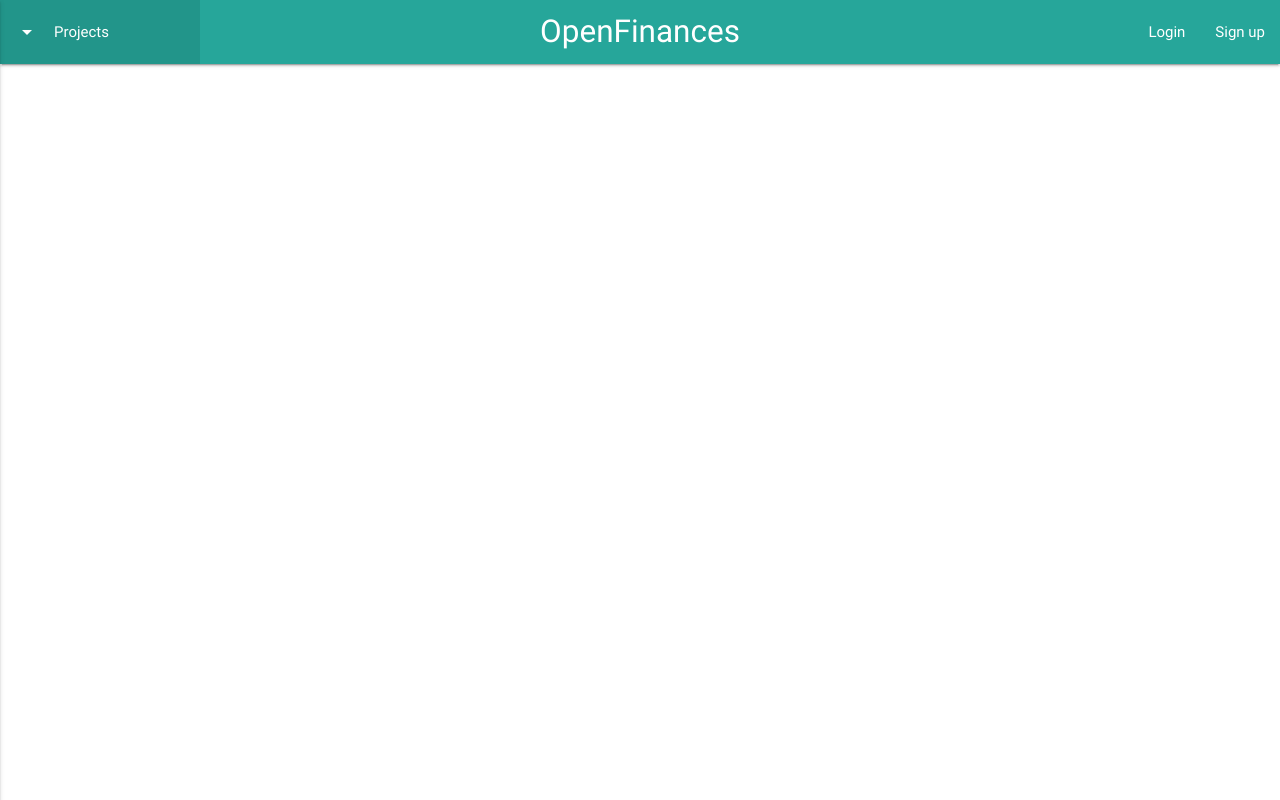
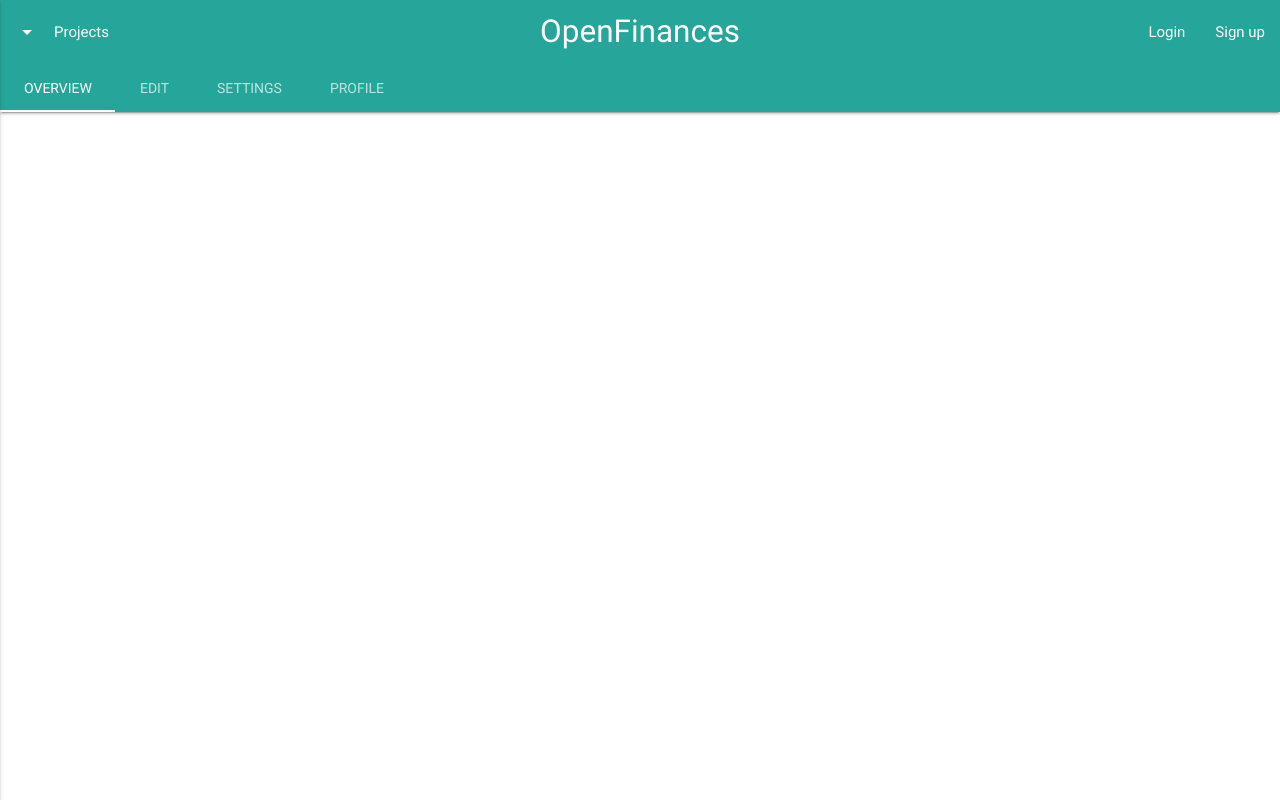
Before and after one commit to Qo2770/OpenFinances, a Vue app in the folder client/: page / in a window 1280 px wide. Built offline with nearby package versions, Linux system fonts and the light colour scheme.

Commit message:
feat: Finish navigation layout of first page
Finish navigation concept for most pages
Finish navigation on dashboard

```diff
--- a/client/src/components/HelperTab.vue
+++ b/client/src/components/HelperTab.vue
@@ -1,19 +1,10 @@
 <template>
   <div id="helpertab">
-    <div class="row">
-    <div class="col s10 offset-s2">
-      <ul class="tabs">
-        <li class="tab col s2"><a href="#test1">Test 1</a></li>
-        <li class="tab col s2"><a class="active" href="#test2">Test 2</a></li>
-        <li class="tab col s2 disabled"><a href="#test3">Disabled Tab</a></li>
-        <li class="tab col s2"><a href="#test4">Test 4</a></li>
+    <div class="nav-content">
+      <ul class="tabs tabs-transparent">
+        <li class="tab" v-for="tab in tabs"><a :href="tab.link">{{ tab.title }}</a></li>
       </ul>
     </div>
-    <div id="test1" class="col s12">Test 1</div>
-    <div id="test2" class="col s12">Test 2</div>
-    <div id="test3" class="col s12">Test 3</div>
-    <div id="test4" class="col s12">Test 4</div>
-  </div>
   </div>
 </template>
 
--- a/client/src/components/NavBar.vue
+++ b/client/src/components/NavBar.vue
@@ -19,6 +19,7 @@
           <li class="hide-on-large-only"><a href="/signup">Sign up</a></li>
         </ul>
       </div>
+      <HelperTab></HelperTab>
     </nav>
   </div>
 </template>
```
